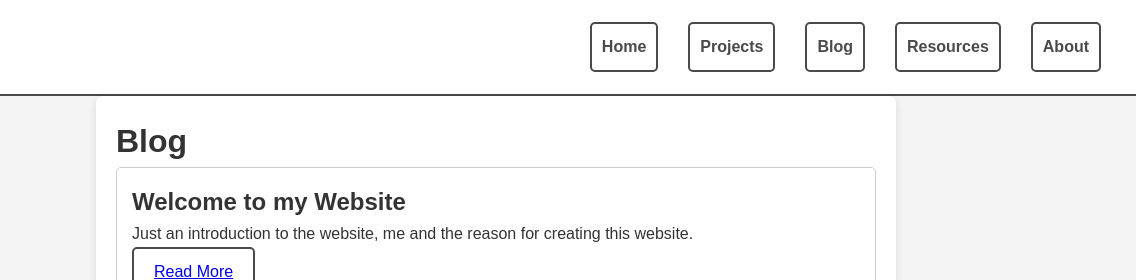
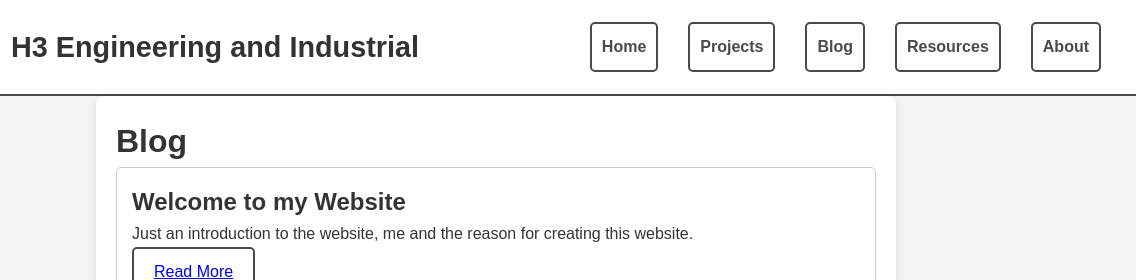
Before and after one commit to hmandog/hmandog.github.io, a plain HTML site: page blog.html in a window 1280 px wide. Shown: the top 280 px of the page, 144-1280 px from the left. Drawn offline with Linux system fonts and the light colour scheme.

Commit message:
Added Name to all pages

```diff
--- a/blog.html
+++ b/blog.html
@@ -10,6 +10,7 @@
 
 <header>
     <img src="images/image.png" alt="Logo" class="logo">
+    <h2>H3 Engineering and Industrial</h2>
     <nav>
         <div class="hamburger" id="hamburger">&#9776;</div>
         <ul class="nav-links">
```
Also changed, not shown: about.html (+1 -0 lines), blogpost1.html (+1 -0 lines), contact.html (+1 -0 lines), project1.html (+1 -0 lines), project2.html (+1 -0 lines), project3.html (+1 -0 lines), projects.html (+1 -0 lines), resources.html (+1 -0 lines).
